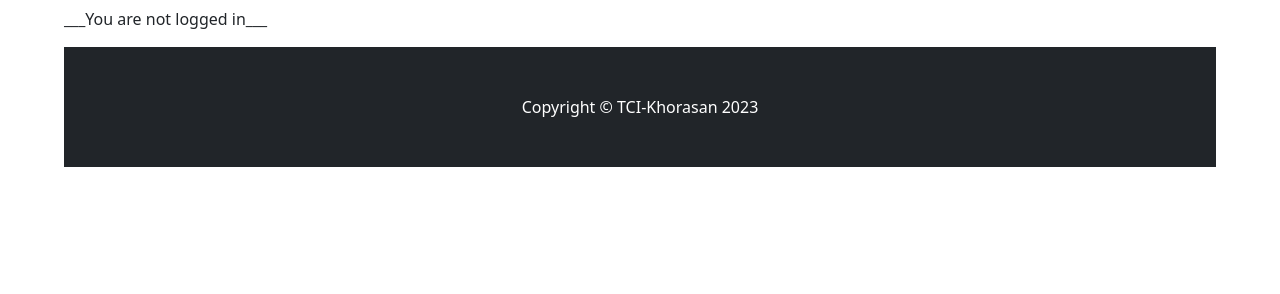
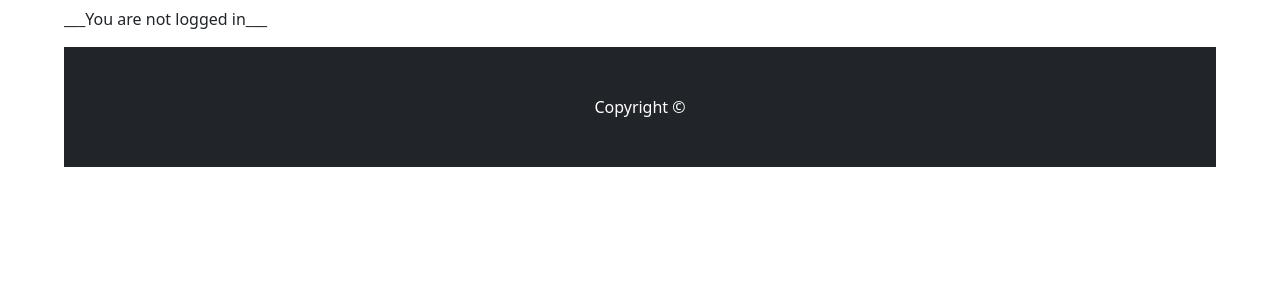
Before and after one commit to jamiljann/Network-Resource-Allocation, a Django app: page /myint/search in a window 1280 px wide. Shown: the part 682-976 px from the top of the page. Run offline with Django 4.2, Linux system fonts and the light colour scheme; parts of the project's set-up code (start-up, migrations or seed data) failed here and were passed over; some libraries are stand-ins or nearby versions.

Commit message:
Update base1.html

```diff
--- a/templates/base1.html
+++ b/templates/base1.html
@@ -60,7 +60,7 @@
 
         <!-- Footer-->
         <footer class="py-5 bg-dark">
-                <div class="container px-4 px-lg-5"><p class="m-0 text-center text-white">Copyright &copy;  TCI-Khorasan 2023</p></div>
+                <div class="container px-4 px-lg-5"><p class="m-0 text-center text-white">Copyright &copy;  </p></div>
         </footer>
         <!-- Bootstrap core JS-->
 
```
